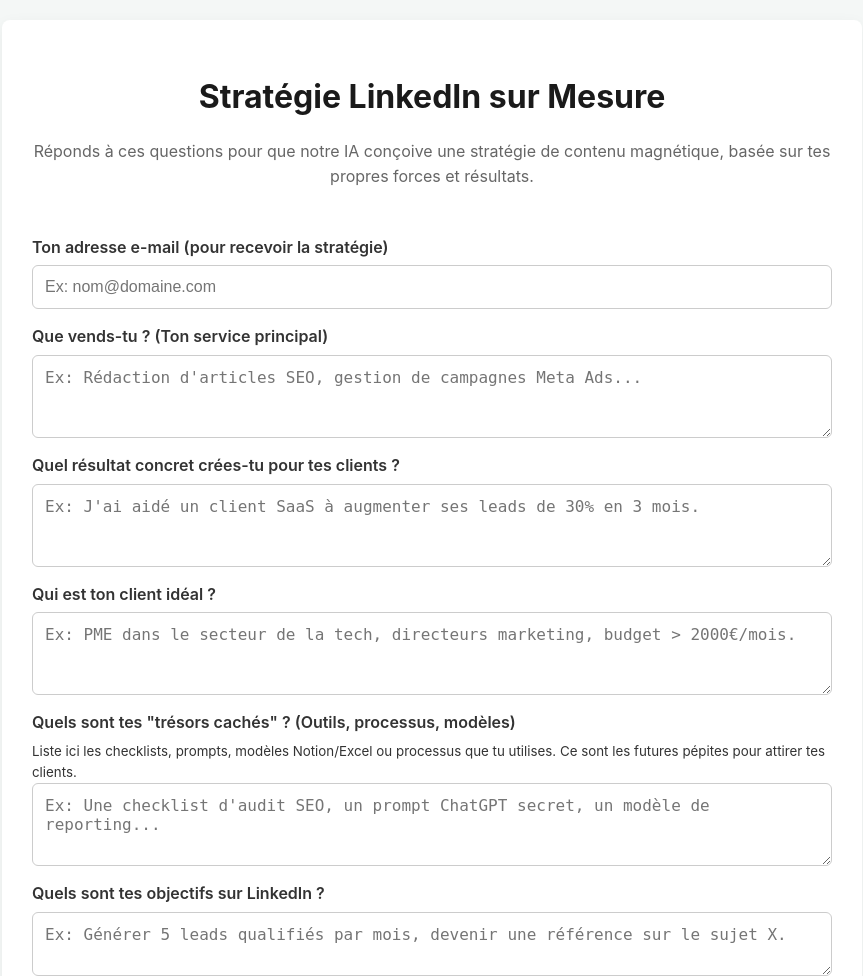
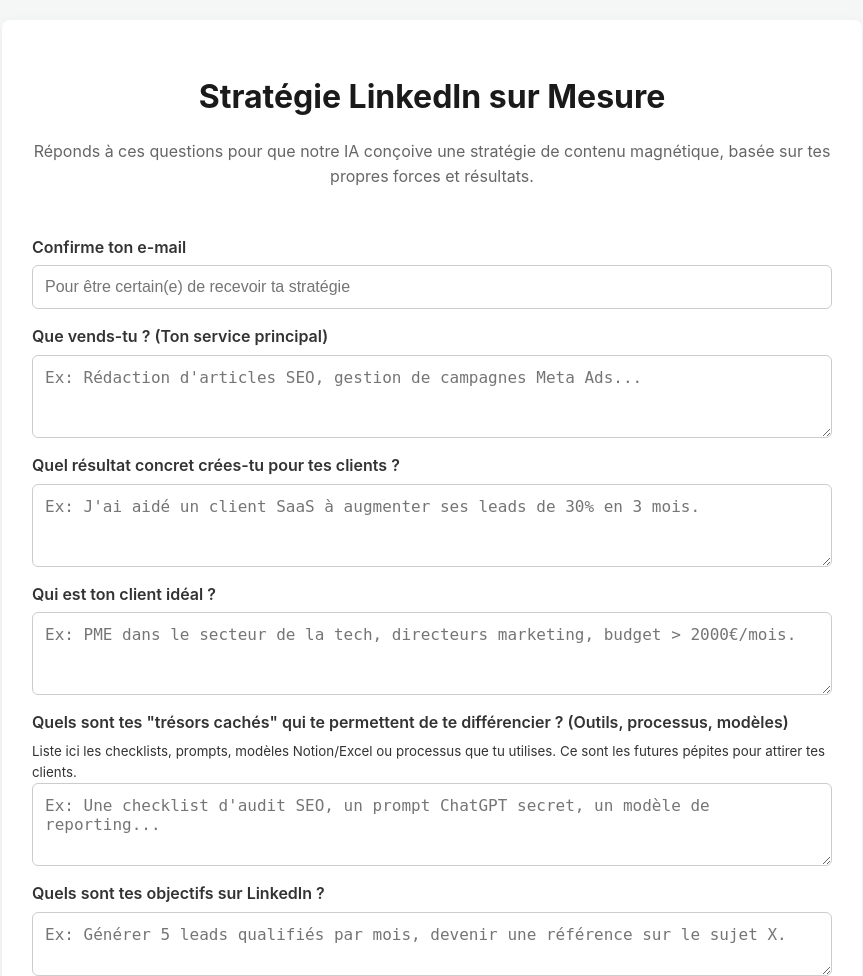
Before and after one commit to captain-marketing/app-strategie-linkedin, a Flask app: page / in a window 1280 px wide. Shown: the top 976 px of the page, without its empty margins (208-1071 px from the left). Run offline with Flask 3, Linux system fonts and the light colour scheme.

Commit message:
Mise à jour du texte du formulaire

```diff
--- a/templates/index.html
+++ b/templates/index.html
@@ -4,8 +4,8 @@
     <p class="subtitle">Réponds à ces questions pour que notre IA conçoive une stratégie de contenu magnétique, basée sur tes propres forces et résultats.</p>
 
     <form action="/generate" method="post" id="strategy-form">
-    <label for="email">Ton adresse e-mail (pour recevoir la stratégie)</label>
-    <input type="email" id="email" name="email" required placeholder="Ex: nom@domaine.com">
+    <label for="email">Confirme ton e-mail</label>
+    <input type="email" id="email" name="email" required placeholder="Pour être certain(e) de recevoir ta stratégie">
 
     <label for="produit">Que vends-tu ? (Ton service principal)</label>
     <textarea id="produit" name="produit" rows="3" required placeholder="Ex: Rédaction d'articles SEO, gestion de campagnes Meta Ads..."></textarea>
@@ -16,7 +16,7 @@
     <label for="client">Qui est ton client idéal ?</label>
     <textarea id="client" name="client" rows="3" required placeholder="Ex: PME dans le secteur de la tech, directeurs marketing, budget > 2000€/mois."></textarea>
 
-    <label for="outils">Quels sont tes "trésors cachés" ? (Outils, processus, modèles)</label>
+    <label for="outils">Quels sont tes "trésors cachés" qui te permettent de te différencier ? (Outils, processus, modèles)</label>
     <small>Liste ici les checklists, prompts, modèles Notion/Excel ou processus que tu utilises. Ce sont les futures pépites pour attirer tes clients.</small>
     <textarea id="outils" name="outils" rows="3" required placeholder="Ex: Une checklist d'audit SEO, un prompt ChatGPT secret, un modèle de reporting..."></textarea>
 
```
Also changed, not shown: 1 other file.
